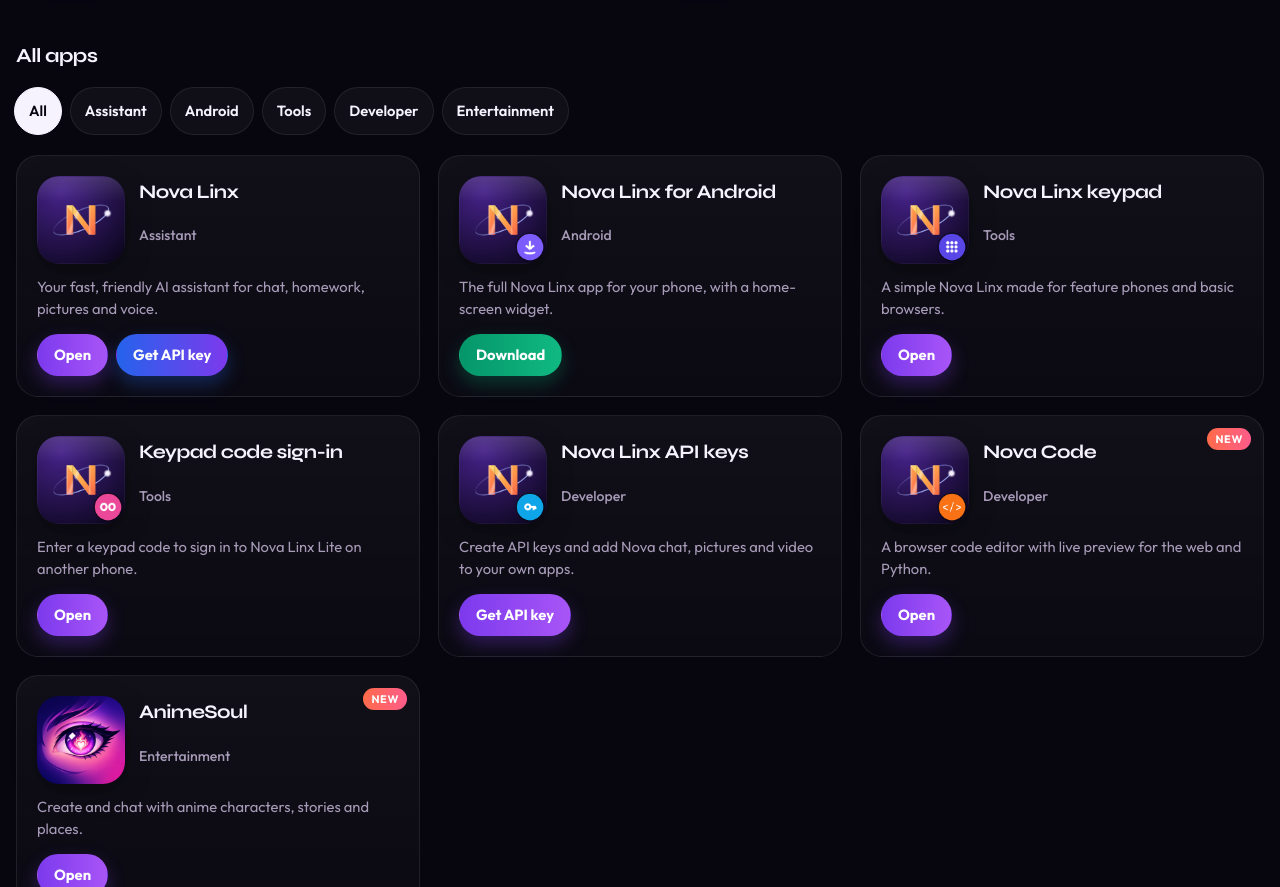
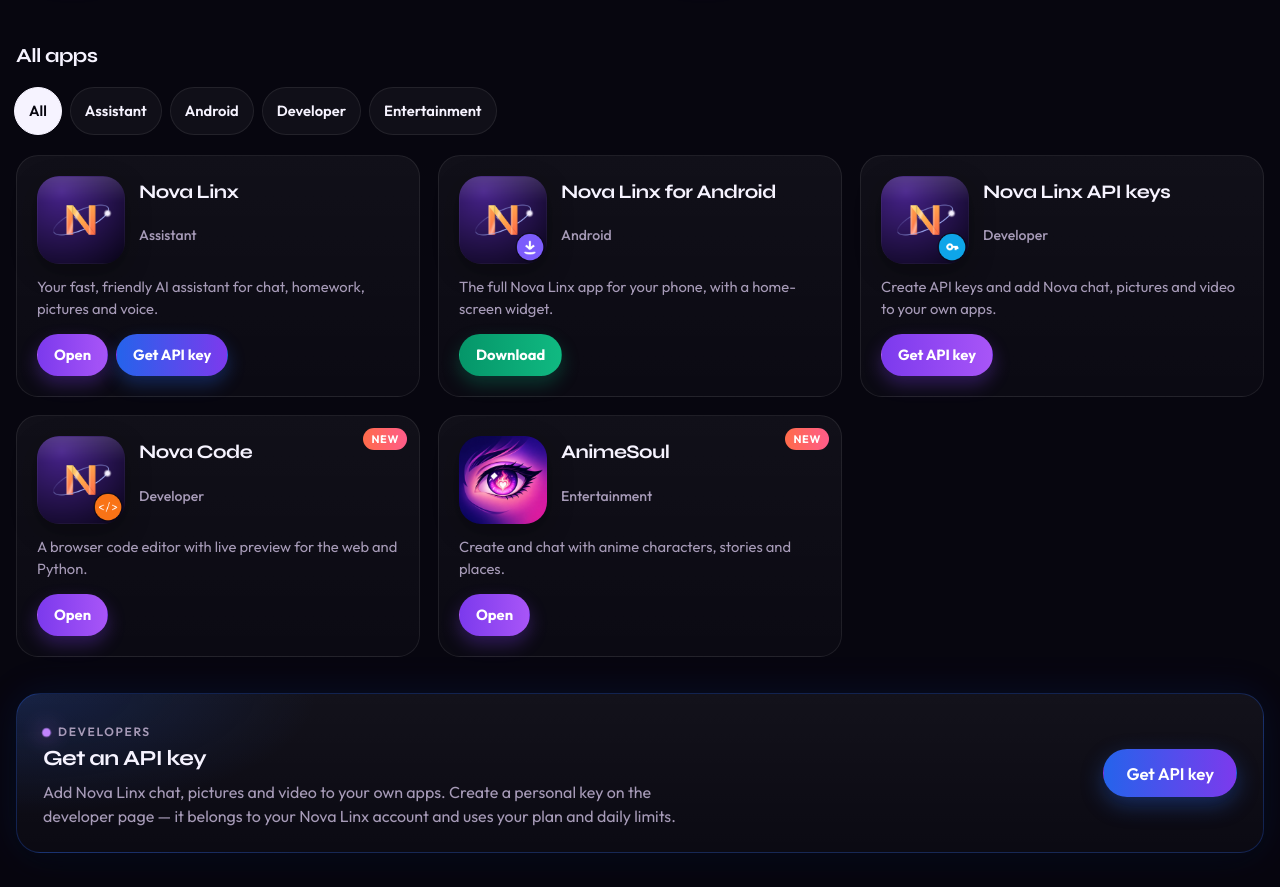
Before and after one commit to Zylosstrikes/pixalpulsestudio, a plain HTML site: page index.html in a window 1280 px wide. Shown: the part 1167-2054 px from the top of the page. Drawn offline with Linux system fonts and the light colour scheme.

Commit message:
Remove the keypad apps from the store catalog
Drop Nova Linx keypad and Keypad code sign-in from the listings,
filters, noscript list, icons, and screenshot galleries. The live
/lite and /link product routes are unchanged.

```diff
--- a/app.js
+++ b/app.js
@@ -34,40 +34,6 @@ const APPS = [
     ],
     action: { label: "Download", href: "https://lumenaiassistant.com/download/nova-linx.apk", type: "download" },
     secondary: { label: "Download page", href: "https://lumenaiassistant.com/download", type: "open" },
-    featured: false,
-    isNew: false,
-  },
-  {
-    id: "nova-linx-keypad",
-    name: "Nova Linx keypad",
-    category: "Tools",
-    blurb: "A simple Nova Linx made for feature phones and basic browsers.",
-    description:
-      "The keypad edition is a lighter version of Nova Linx for feature phones and older browsers. Type a question, press Send, and move through the menu with numbered keys.",
-    icon: "icons/apps/nova-linx-keypad.png",
-    screenshots: [
-      { src: "screenshots/nova-linx-keypad/phone-home.webp", alt: "Nova Linx keypad chat screen", form: "phone" },
-      { src: "screenshots/nova-linx-keypad/phone-menu.webp", alt: "Nova Linx keypad numbered menu", form: "phone" },
-      { src: "screenshots/nova-linx-keypad/phone-settings.webp", alt: "Nova Linx keypad settings", form: "phone" },
-      { src: "screenshots/nova-linx-keypad/desktop-home.webp", alt: "Nova Linx keypad on a computer", form: "desktop" },
-    ],
-    action: { label: "Open", href: "https://lumenaiassistant.com/lite", type: "open" },
-    featured: false,
-    isNew: false,
-  },
-  {
-    id: "nova-linx-link",
-    name: "Keypad code sign-in",
-    category: "Tools",
-    blurb: "Enter a keypad code to sign in to Nova Linx Lite on another phone.",
-    description:
-      "Sign in on this device, then enter the code shown on the keypad. Use the same Nova Linx account you use in the app to link a feature-phone session.",
-    icon: "icons/apps/nova-linx-link.png",
-    screenshots: [
-      { src: "screenshots/nova-linx-link/phone-home.webp", alt: "Keypad code sign-in on a phone", form: "phone" },
-      { src: "screenshots/nova-linx-link/desktop-home.webp", alt: "Keypad code sign-in on a computer", form: "desktop" },
-    ],
-    action: { label: "Open", href: "https://lumenaiassistant.com/link", type: "open" },
     featured: false,
     isNew: false,
   },
@@ -127,7 +93,7 @@ const APPS = [
   },
 ];
 
-const CATEGORIES = ["All", "Assistant", "Android", "Tools", "Developer", "Entertainment"];
+const CATEGORIES = ["All", "Assistant", "Android", "Developer", "Entertainment"];
 
 const els = {
   search: document.getElementById("search"),
--- a/index.html
+++ b/index.html
@@ -138,8 +138,6 @@
       <ul>
         <li><a href="https://lumenaiassistant.com">Nova Linx</a> — AI assistant</li>
         <li><a href="https://lumenaiassistant.com/download/nova-linx.apk">Nova Linx for Android</a> — Download the APK</li>
-        <li><a href="https://lumenaiassistant.com/lite">Nova Linx keypad</a> — Feature-phone edition</li>
-        <li><a href="https://lumenaiassistant.com/link">Keypad code sign-in</a></li>
         <li><a href="https://lumenaiassistant.com/developers">Nova Linx API keys</a></li>
         <li><a href="https://lumenaiassistant.com/novacode">Nova Code</a> — Browser code editor</li>
         <li><a href="https://animesoul.onrender.com">AnimeSoul</a> — Chat with anime characters</li>
--- a/sw.js
+++ b/sw.js
@@ -1,4 +1,4 @@
-const CACHE = "pps-20261125b";
+const CACHE = "pps-20261126a";
 const PRECACHE = [
   "./",
   "./index.html",
```
Also changed, not shown: icons/apps/README.txt, icons/apps/nova-linx-keypad.png (deleted), icons/apps/nova-linx-link.png (deleted), screenshots/nova-linx-keypad/desktop-home.webp (deleted), screenshots/nova-linx-keypad/phone-home.webp (deleted), screenshots/nova-linx-keypad/phone-menu.webp (deleted), screenshots/nova-linx-keypad/phone-settings.webp (deleted), screenshots/nova-linx-link/desktop-home.webp (deleted), screenshots/nova-linx-link/phone-home.webp (deleted).
